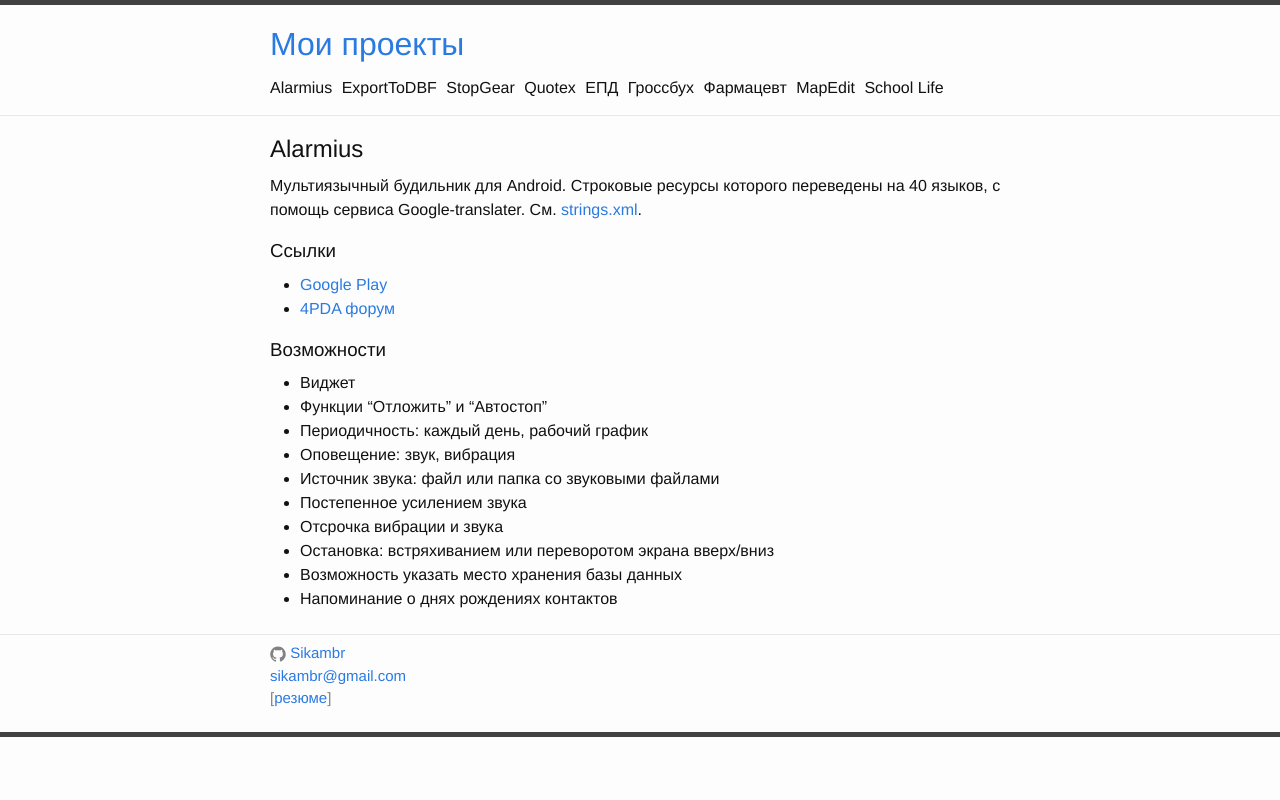
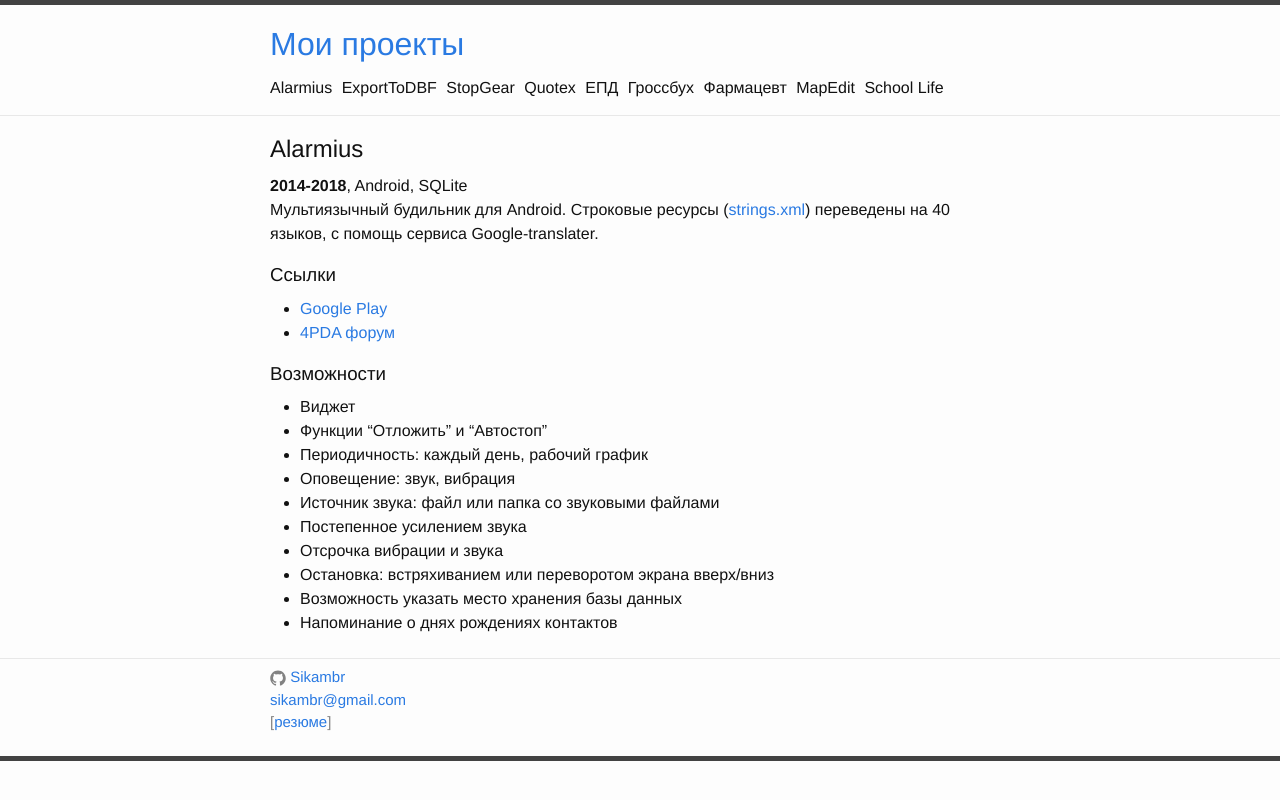
Before and after one commit to Sikambr/projects, a Jekyll site: the page built from alarmius.md, in a window 1280 px wide. Shown: the top 800 px of the page. Built offline with Jekyll 4.4.1, drawn with Linux system fonts in a browser that asks for light colours.

Commit message:
first commit

```diff
--- a/alarmius.md
+++ b/alarmius.md
@@ -4,7 +4,9 @@
 permalink: /alarmius/
 ---
 
-Мультиязычный будильник для Android. Строковые ресурсы которого переведены на 40 языков, с помощь сервиса Google-translater. См. [strings.xml]({{ site.baseurl }}/data/alarmius/strings.xml).
+<b>2014-2018</b>, Android, SQLite
+
+Мультиязычный будильник для Android. Строковые ресурсы ([strings.xml]({{ site.baseurl }}/data/alarmius/strings.xml)) переведены на 40 языков, с помощь сервиса Google-translater.
 
 ### Ссылки
 * <a href="https://play.google.com/store/apps/details?id=com.gmail.sikambr.alarmius">Google Play</a>
```
